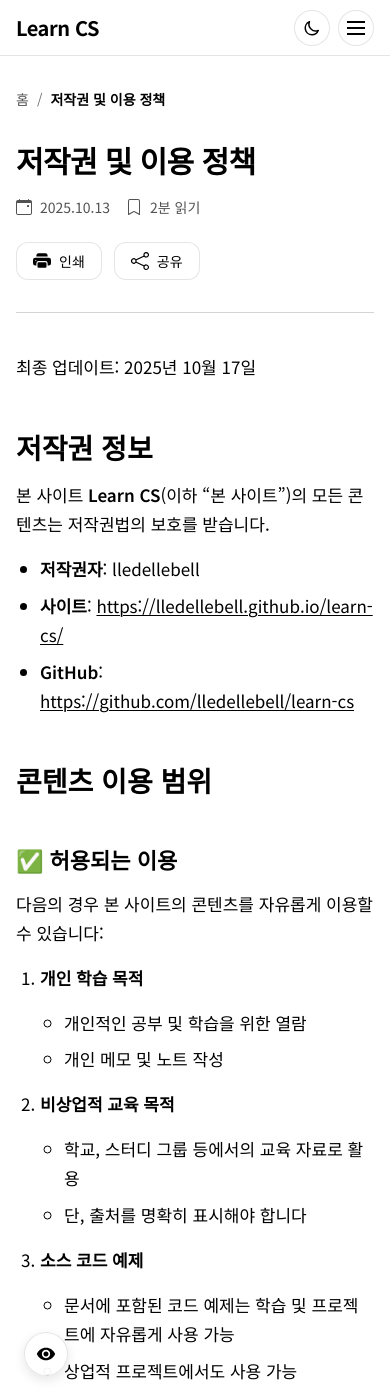
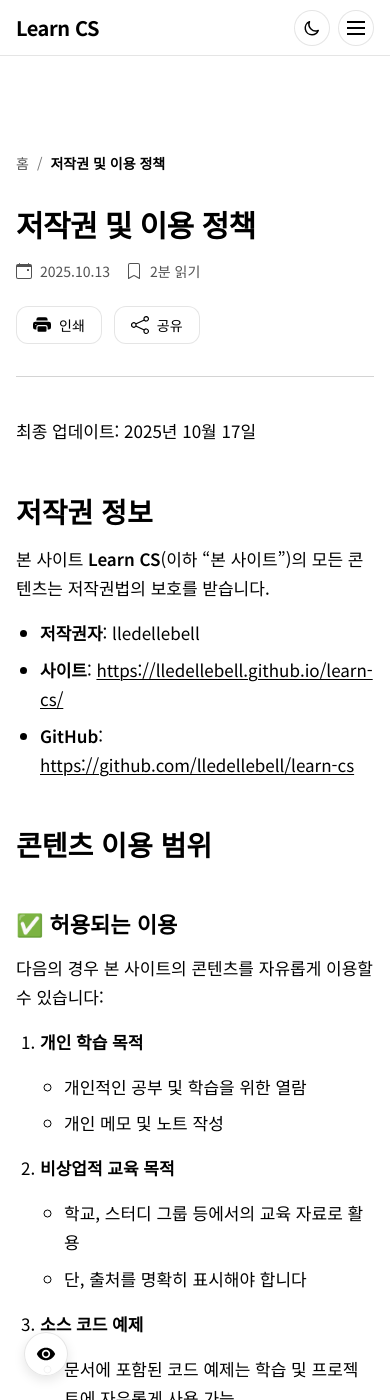
Before and after one commit to lledellebell/learn-cs, a Jekyll site: the page built from copyright.md, in a window 390 px wide and 1400 px high. Built offline with Jekyll 4.4.1, drawn with Linux system fonts in a browser that asks for light colours; comment, search, counter and statistics services are not loaded.

Commit message:
style: .article-wrapper 영역 상단 여백 추가

```diff
--- a/assets/css/custom.css
+++ b/assets/css/custom.css
@@ -1907,6 +1907,7 @@
   /* Mobile Layout */
   .article-wrapper {
     flex-direction: column;
+    margin-top: var(--space-16);
   }
 
   .article-content-wrapper {
```
